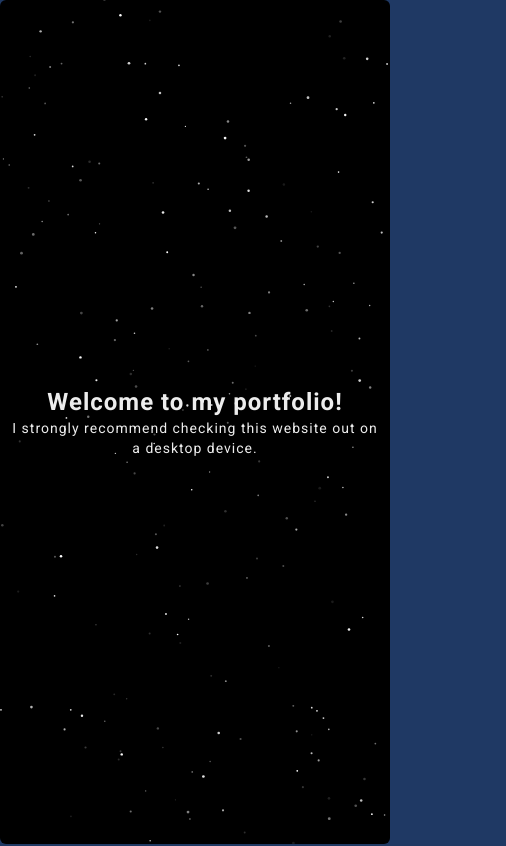
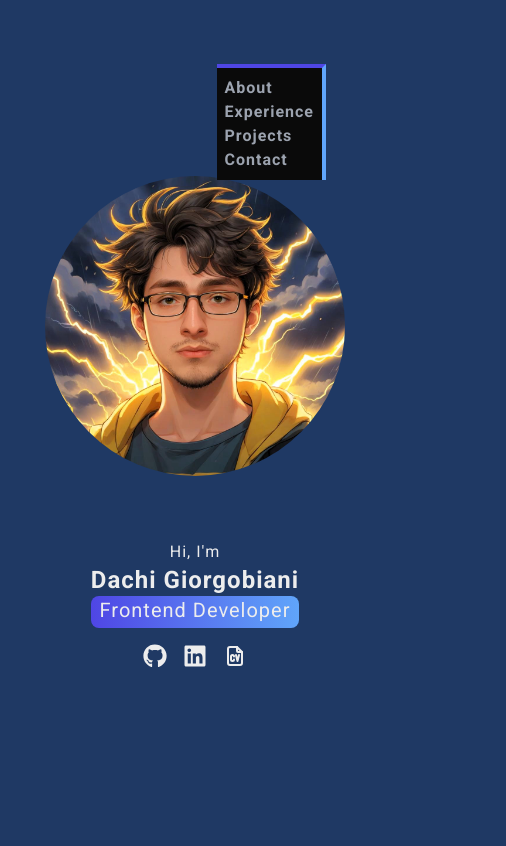
Before and after one commit to dachig/my-portfolio, a Next.js app: page / in a window 390 px wide. Shown: the top 846 px of the page, 506 px wide, since content can reach past the window. Built offline with nearby package versions, Linux system fonts and the light colour scheme.

Commit message:
fix: removed mobile banner showing for UX on 3d-portfolio

```diff
--- a/src/app/page.tsx
+++ b/src/app/page.tsx
@@ -13,8 +13,8 @@ import MobileHero from "./components/MobileHero";
 export default function Home() {
   return (
     <Fragment>
-      <MobileHero />
-      <div className="hidden lg:block">
+      {/* <MobileHero /> */}
+      <div>
          <Header />
         {/* <LampContainer className="lg:mt-32 xl:mt-0"> */}
           <Hero />
```
